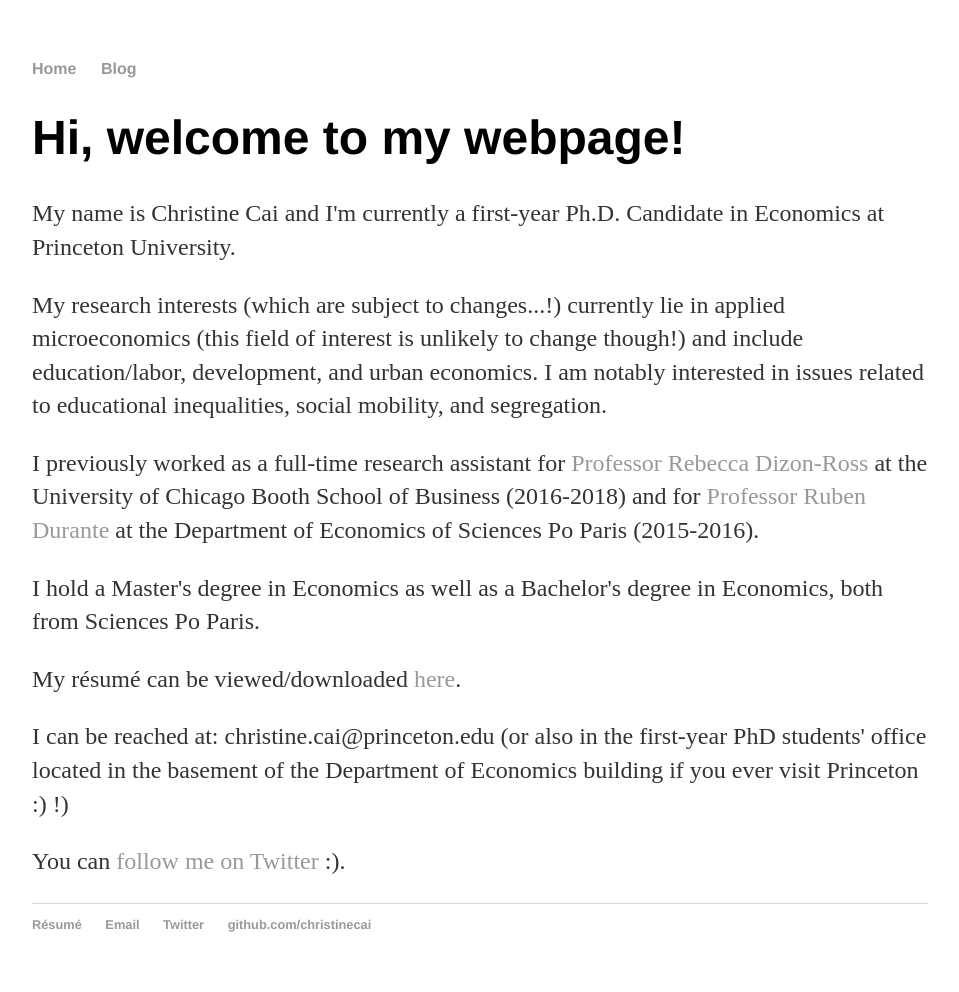
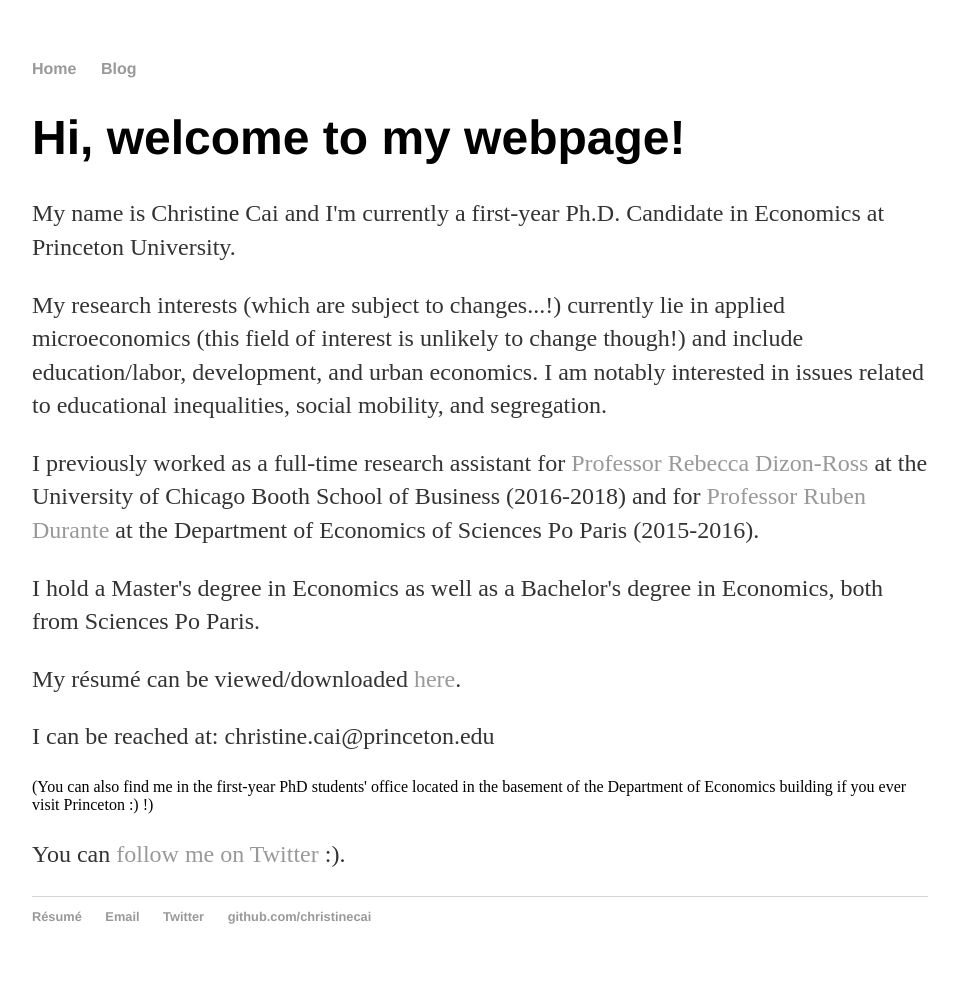
Before and after one commit to christinecai/christinecai.github.io, a Jekyll site: the page built from index.html, in a window 1280 px wide. Shown: the whole page, without its empty margins (160-1119 px from the left). Built offline with Jekyll 4.4.1, drawn with Linux system fonts in a browser that asks for light colours.

Commit message:
Update index.html

```diff
--- a/index.html
+++ b/index.html
@@ -22,7 +22,8 @@
 
 	<p>My résumé can be viewed/downloaded <a href="https://www.dropbox.com/s/mrxir24ojigm5g4/resume_website.pdf?dl=0">here</a>.</p>
 
-	<p>I can be reached at: christine.cai@princeton.edu (or also in the first-year PhD students' office located in the basement of the Department of Economics building if you ever visit Princeton :) !) </p>
+	<p>I can be reached at: christine.cai@princeton.edu</p>
+	(You can also find me in the first-year PhD students' office located in the basement of the Department of Economics building if you ever visit Princeton :) !) </p>
 
 	<p>You can <a href="https://twitter.com/Christine_Cai27">follow me on Twitter</a> :).</p>
 
```
